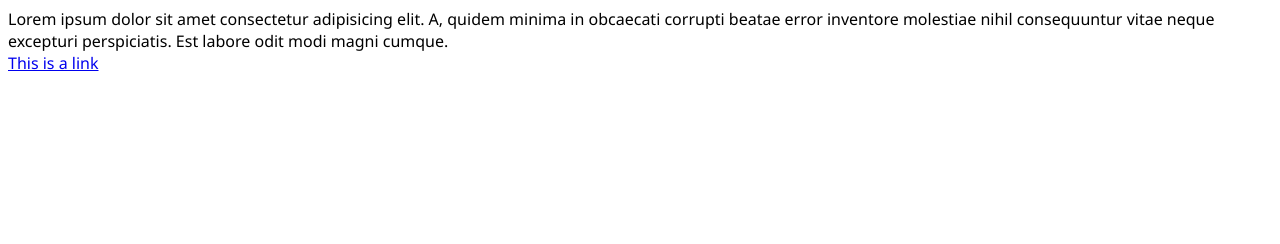
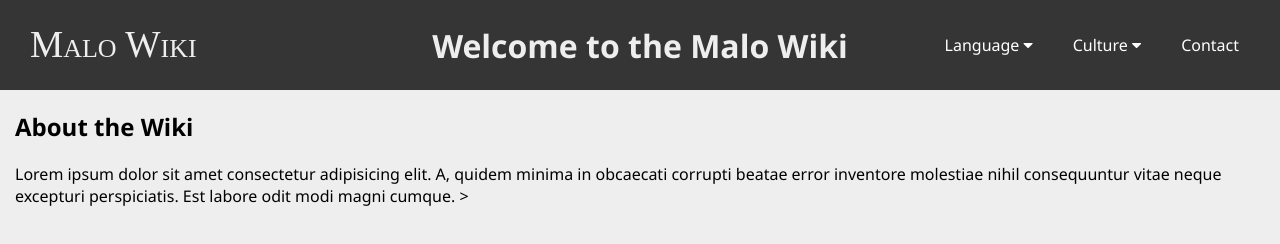
Before and after one commit to Tariselan/malo, a plain HTML site: page index.html in a window 1280 px wide. Drawn offline with Linux system fonts and the light colour scheme.

Commit message:
minor progress

```diff
--- a/index.html
+++ b/index.html
@@ -4,15 +4,58 @@
     <meta charset="UTF-8" />
     <meta name="viewport" content="width=device-width, initial-scale=1.0" />
     <link rel="stylesheet" href="style.css" />
+
+    <link
+      href="https://maxcdn.bootstrapcdn.com/font-awesome/4.7.0/css/font-awesome.min.css"
+      rel="stylesheet"
+    />
     <title>Malo Wiki</title>
   </head>
   <body>
+    <header>
+      <svg viewBox="0 0 250 30">
+        <text
+          y="20"
+          font-family="'Times New Roman', Times, serif"
+          font-variant="small-caps" fill="#eee"
+        >
+          Malo Wiki
+        </text>
+      </svg>
+      <h1>Welcome to the Malo Wiki</h1>
+
+      <nav>
+        <div class="dropdown">
+          <a href="#">Language
+            <i class="fa fa-solid fa-caret-down"></i>
+          </a>
+          <div class="dropdown-content">
+            <a href="#">English</a>
+            <a href="#">Hawaiian</a>
+            <a href="#">Māori</a>
+          </div>
+        </div>
+
+        <div class="dropdown">
+          <a href="#">Culture
+            <i class="fa fa-solid fa-caret-down"></i>
+          </a>
+          <div class="dropdown-content">
+            <a href="#">Traditional</a>
+            <a href="#">Contemporary</a>
+            <a href="#">Music</a>
+          </div>
+        </div>
+
+        <a href="#">Contact</a>
+      </nav>
+    </header>
     <main>
+      <h2>About the Wiki</h2>
       Lorem ipsum dolor sit amet consectetur adipisicing elit. A, quidem minima
       in obcaecati corrupti beatae error inventore molestiae nihil consequuntur
       vitae neque excepturi perspiciatis. Est labore odit modi magni cumque.
-      <br />
-      <a href="/index.html">This is a link</a>
+      ></i>
     </main>
   </body>
 </html>
--- a/style.css
+++ b/style.css
@@ -1,4 +1,92 @@
 body {
   font-family: "Segoe UI", "Segoe UI Emoji", "Segoe UI Symbol", "Lato",
     "Liberation Sans", "Noto Sans", "Helvetica Neue", "Helvetica", sans-serif;
+  margin: 0 auto;
+  background-color: #eee;
 }
+
+a {
+  text-underline-offset: 2px;
+  text-decoration-color: #aaa;
+  text-decoration-thickness: 2px;
+}
+header {
+  background-color: #353535;
+  color: #eee;
+  padding: 10px 30px; /* Adjust padding for space */
+  display: flex;
+  justify-content: space-between; /* Distribute space between elements */
+  align-items: center; /* Vertically center elements */
+  width: 96.8%;
+  height: 70px;
+}
+
+header svg {
+  height: 70px;
+  width: auto;
+  padding-right: 30px;
+}
+
+header h1 {
+  position: absolute;
+  left: 50%;
+  transform: translateX(-50%); /* Centers h1 horizontally */
+  margin: 0;
+  text-align: center;
+}
+
+nav {
+  display: flex;
+  justify-content: space-around;
+  background-color: #353535;
+  padding: 10px;
+}
+
+nav a {
+  color: white;
+  text-decoration: none;
+  padding: 10px 20px;
+  display: block;
+}
+
+nav a:hover {
+  background-color: #474747;
+}
+
+/* Dropdown container */
+.dropdown {
+  position: relative;
+  display: inline-block;
+}
+
+/* Dropdown links container */
+.dropdown-content {
+  display: none;
+  position: absolute;
+  background-color: #4f2828;
+  min-width: 160px;
+  z-index: 1;
+  border-radius: 5px;
+  box-shadow: 0px 8px 16px rgba(0, 0, 0, 0.2);
+}
+
+/* Style for the dropdown links */
+.dropdown-content a {
+  color: white;
+  padding: 12px 16px;
+  text-decoration: none;
+  display: block;
+}
+
+/* Show the dropdown when hovering over the parent link */
+.dropdown:hover .dropdown-content {
+  display: block;
+}
+
+.dropdown-content a:hover {
+  background-color: #575757;
+}
+
+main {
+  margin: 15px;
+}
```
